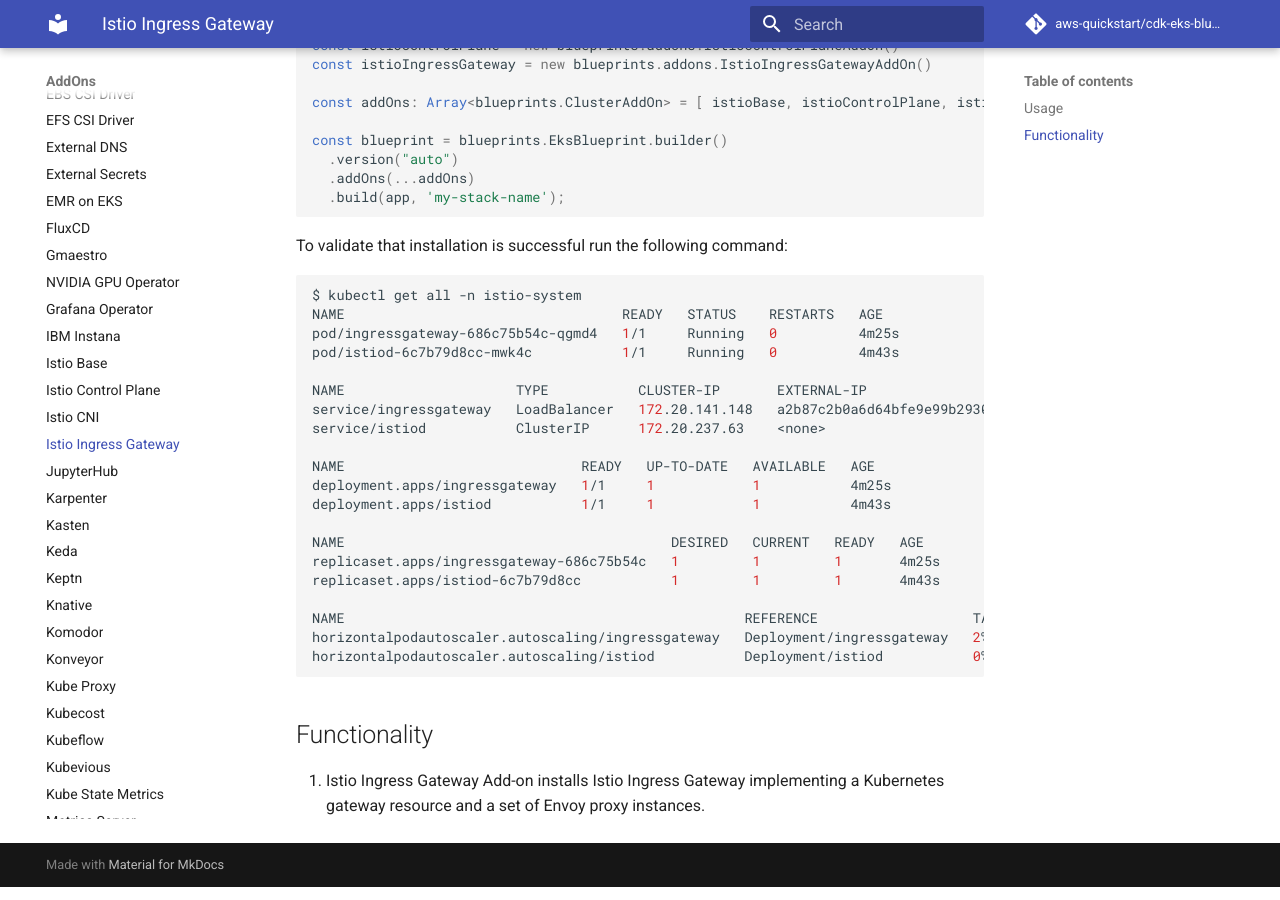
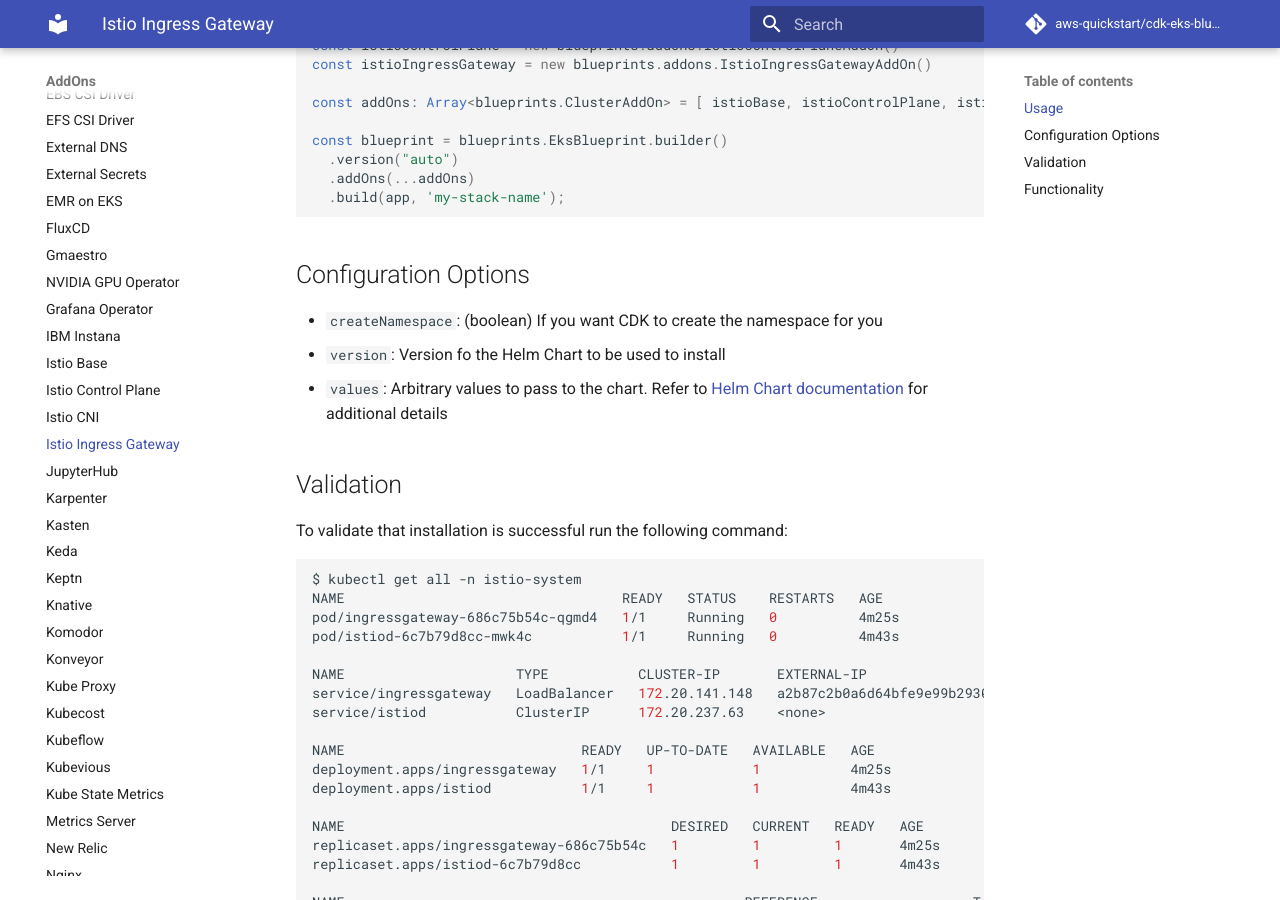
Before and after one commit to aws-quickstart/cdk-eks-blueprints, an MkDocs documentation site: the page built from docs/addons/istio-ingress-gateway.md, in a window 1280 px wide and 900 px high, scrolled down 849 px. Built offline with MkDocs 1.6.1 and Material for MkDocs 9.7.7, drawn with Linux system fonts in a browser that asks for light colours; comment, search, counter and statistics services are not loaded.

Commit message:
ISTIO PR Fix 5

````diff
--- a/docs/addons/istio-ingress-gateway.md
+++ b/docs/addons/istio-ingress-gateway.md
@@ -31,6 +31,14 @@
   .build(app, 'my-stack-name');
 ```
 
+## Configuration Options
+
+- `createNamespace`: (boolean) If you want CDK to create the namespace for you
+- `version`: Version fo the Helm Chart to be used to install
+- `values`: Arbitrary values to pass to the chart. Refer to [Helm Chart documentation](https://istio.io/latest/docs/setup/additional-setup/gateway/) for additional details
+
+## Validation
+
 To validate that installation is successful run the following command:
 
 ```bash
````
Also changed, not shown: docs/addons/istio-cni.md (+3 -2 lines).
